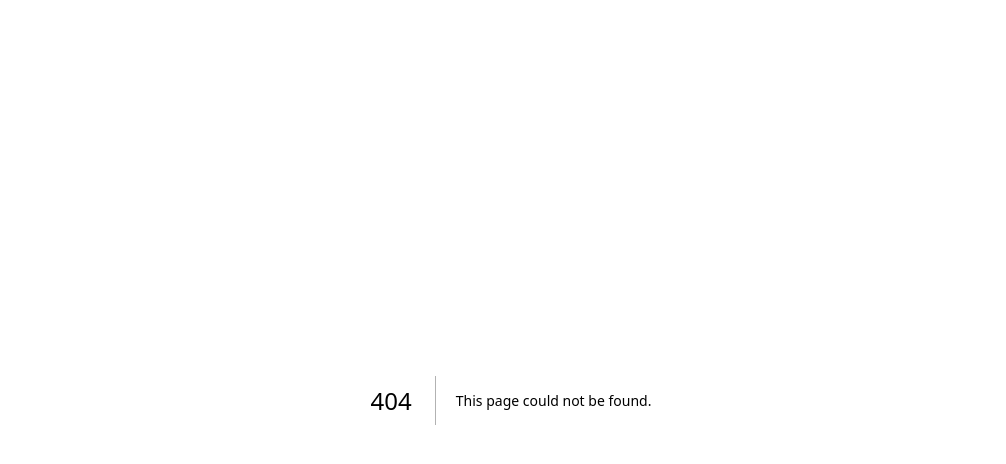
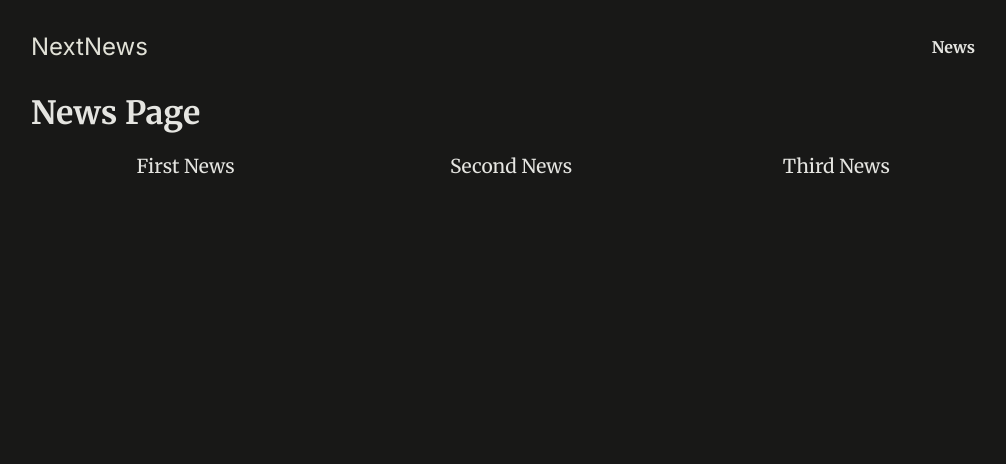
Before and after one commit to nikhil149/next-js-routing, a Next.js app: page /news in a window 1280 px wide. Before the commit this address had no page. Shown: the top 464 px of the page, without its empty margins (129-1135 px from the left). Built offline with nearby package versions, Linux system fonts and the light colour scheme.

Commit message:
Dummy news added

```diff
--- a/app/layout.js
+++ b/app/layout.js
@@ -1,14 +1,20 @@
-import './globals.css';
+import MainHeader from "@/components/main-header";
+import "./globals.css";
 
 export const metadata = {
-  title: 'Next.js Page Routing & Rendering',
-  description: 'Learn how to route to different pages.',
-}
+  title: "Next.js Page Routing & Rendering",
+  description: "Learn how to route to different pages.",
+};
 
 export default function RootLayout({ children }) {
- return (
+  return (
     <html lang="en">
-      <body>{children}</body>
+      <body>
+        <div id="page">
+          <MainHeader />
+          {children}
+        </div>
+      </body>
     </html>
-  )
+  );
 }
--- /dev/null
+++ b/app/news/[newsSlug]/page.js
@@ -0,0 +1,5 @@
+const NewsDetailsPage = () => {
+  return <div>New Details</div>;
+};
+
+export default NewsDetailsPage;
--- /dev/null
+++ b/app/news/page.js
@@ -0,0 +1,22 @@
+import Link from "next/link";
+
+const News = () => {
+  return (
+    <>
+      <h1>News Page</h1>
+      <ul className="news-list">
+        <li>
+          <Link href="/news/first-news">First News</Link>
+        </li>
+        <li>
+          <Link href="/news/second-news">Second News</Link>
+        </li>
+        <li>
+          <Link href="/news/third-news">Third News</Link>
+        </li>
+      </ul>
+    </>
+  );
+};
+
+export default News;
--- /dev/null
+++ b/components/main-header.js
@@ -0,0 +1,18 @@
+import Link from "next/link";
+
+export default function MainHeader() {
+  return (
+    <header id="main-header">
+      <div id="logo">
+        <Link href="/">NextNews</Link>
+      </div>
+      <nav>
+        <ul>
+          <li>
+            <Link href="/news">News</Link>
+          </li>
+        </ul>
+      </nav>
+    </header>
+  );
+}
```
Also changed, not shown: dummy-news.js (added, +47 -0 lines).
